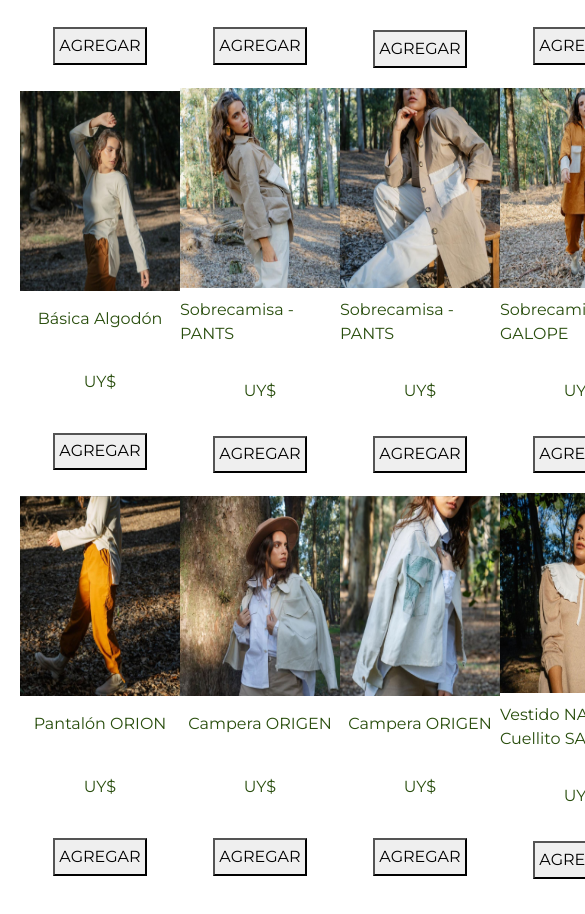
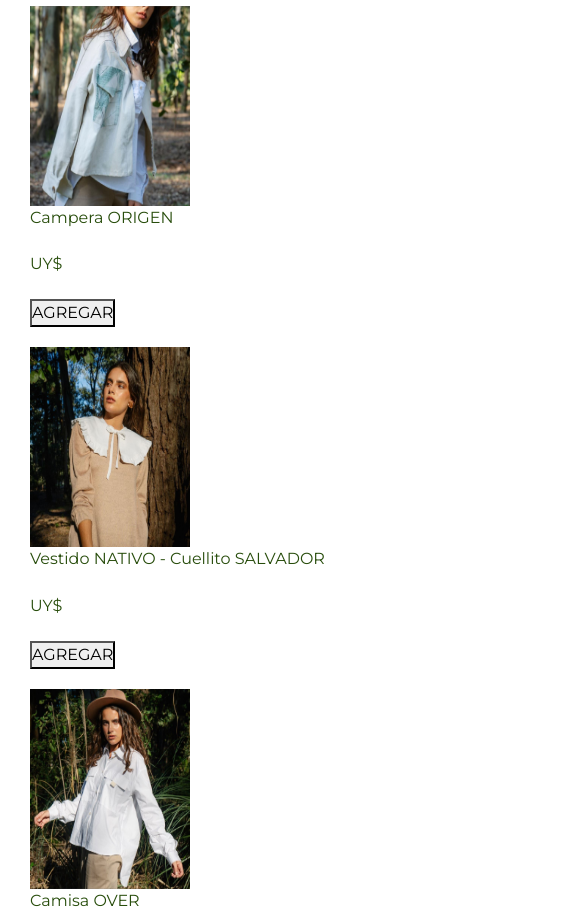
Before and after one commit to seebamenendez/arauca, a website: page pages/newIn.html in a window 390 px wide. Shown: the part 569-1483 px from the top of the page, 585 px wide, since content can reach past the window. Drawn offline with nearby package versions, Linux system fonts and the light colour scheme.

Commit message:
se corrige la pag de newIn para que sea responsive

```diff
--- a/pages/newIn.html
+++ b/pages/newIn.html
@@ -64,74 +64,74 @@
 
         <h1>SHOP NOW</h1>
 
-        <section class="fondo-tienda">
-            <article>
+        <section class="row">
+            <article class="col-xs-12 col-sm-6 col-md-4 col-lg-3">
                 <img class="zoom-2" src="../multimedia/newIn/IMG_001.JPG" width="160" height="200" alt="IMG_01">
                 <p class="descripcion">Campera ORIGEN</p>
                 <p class="precio">UY$</p>
                 <button class="boton">AGREGAR</button>
             </article>
-            <article>
+            <article class="col-xs-12 col-sm-6 col-md-4 col-lg-3">
                 <img class="zoom-2" src="../multimedia/newIn/IMG_002.JPG" width="160" height="200" alt="IMG_02">
                 <p class="descripcion">Campera ORIGEN</p>
                 <p class="precio">UY$</p>
                 <button class="boton">AGREGAR</button>
             </article>
-            <article>
+            <article class="col-xs-12 col-sm-6 col-md-4 col-lg-3">
                 <img class="zoom-2" src="../multimedia/newIn/IMG_003.JPG" width="160" height="200" alt="IMG_03">
                 <p class="descripcion">Vestido NATIVO - Cuellito SALVADOR</p>
                 <p class="precio">UY$</p>
                 <button class="boton">AGREGAR</button>
             </article>
-            <article>
+            <article class="col-xs-12 col-sm-6 col-md-4 col-lg-3">
                 <img class="zoom-2" src="../multimedia/newIn/IMG_004.JPG" width="160" height="200" alt="IMG_04">
                 <p class="descripcion">Camisa OVER</p>
                 <p class="precio">UY$</p>
                 <button class="boton">AGREGAR</button>
             </article>
-            <article>
+            <article class="col-xs-12 col-sm-6 col-md-4 col-lg-3">
                 <img class="zoom-2" src="../multimedia/newIn/IMG_005.JPG" width="160" height="200" alt="IMG_05">
                 <p class="descripcion">Básica Algodón</p>
                 <p class="precio">UY$</p>
                 <button class="boton">AGREGAR</button>
             </article>
-            <article>
+            <article class="col-xs-12 col-sm-6 col-md-4 col-lg-3">
                 <img class="zoom-2" src="../multimedia/newIn/IMG_006.JPG" width="160" height="200" alt="IMG_06">
                 <p class="descripcion">Sobrecamisa - PANTS</p>
                 <p class="precio">UY$</p>
                 <button class="boton">AGREGAR</button>
             </article>
-            <article>
+            <article class="col-xs-12 col-sm-6 col-md-4 col-lg-3">
                 <img class="zoom-2" src="../multimedia/newIn/IMG_007.JPG" width="160" height="200" alt="IMG_07">
                 <p class="descripcion">Sobrecamisa - PANTS</p>
                 <p class="precio">UY$</p>
                 <button class="boton">AGREGAR</button>
             </article>
-            <article>
+            <article class="col-xs-12 col-sm-6 col-md-4 col-lg-3">
                 <img class="zoom-2" src="../multimedia/newIn/IMG_008.JPG" width="160" height="200" alt="IMG_08">
                 <p class="descripcion">Sobrecamisa GALOPE</p>
                 <p class="precio">UY$</p>
                 <button class="boton">AGREGAR</button>
             </article>
-            <article>
+            <article class="col-xs-12 col-sm-6 col-md-4 col-lg-3">
                 <img class="zoom-2" src="../multimedia/newIn/IMG_009.JPG" width="160" height="200" alt="IMG_09">
                 <p class="descripcion">Pantalón ORION</p>
                 <p class="precio">UY$</p>
                 <button class="boton">AGREGAR</button>
             </article>
-            <article>
+            <article class="col-xs-12 col-sm-6 col-md-4 col-lg-3">
                 <img class="zoom-2" src="../multimedia/newIn/IMG_001.JPG" width="160" height="200" alt="IMG_010">
                 <p class="descripcion">Campera ORIGEN</p>
                 <p class="precio">UY$</p>
                 <button class="boton">AGREGAR</button>
             </article>
-            <article>
+            <article class="col-xs-12 col-sm-6 col-md-4 col-lg-3">
                 <img class="zoom-2" src="../multimedia/newIn/IMG_002.JPG" width="160" height="200" alt="IMG_011">
                 <p class="descripcion">Campera ORIGEN</p>
                 <p class="precio">UY$</p>
                 <button class="boton">AGREGAR</button>
             </article>
-            <article>
+            <article class="col-xs-12 col-sm-6 col-md-4 col-lg-3">
                 <img class="zoom-2" src="../multimedia/newIn/IMG_003.JPG" width="160" height="200" alt="IMG_012">
                 <p class="descripcion">Vestido NATIVO - Cuellito SALVADOR</p>
                 <p class="precio">UY$</p>
--- a/scss/_componentes.scss
+++ b/scss/_componentes.scss
@@ -371,6 +371,15 @@ padding: 30px;
     padding: 0.3rem;
 }
 
+.row {
+    align-items: center;
+    justify-items: center;
+    color: $colorPrimario;
+    padding: 10px;
+    margin-top: 2rem;
+    grid-row-gap: 20px;
+}
+
     /* Aumentamos la anchura y altura con un for por 4 veces */
 
 @for $i from 1 to 4 {
```
Also changed, not shown: css/styles.css.
